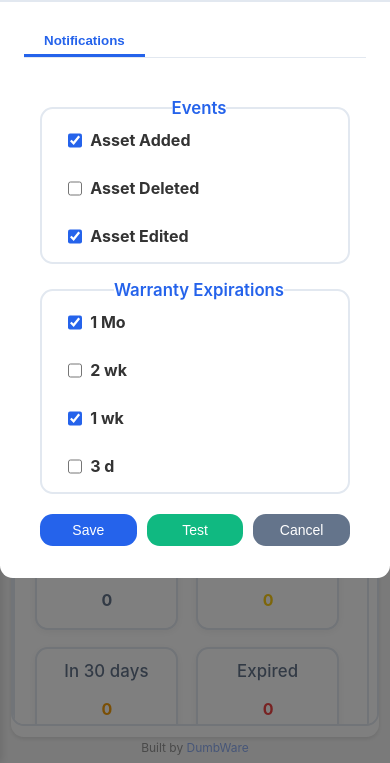
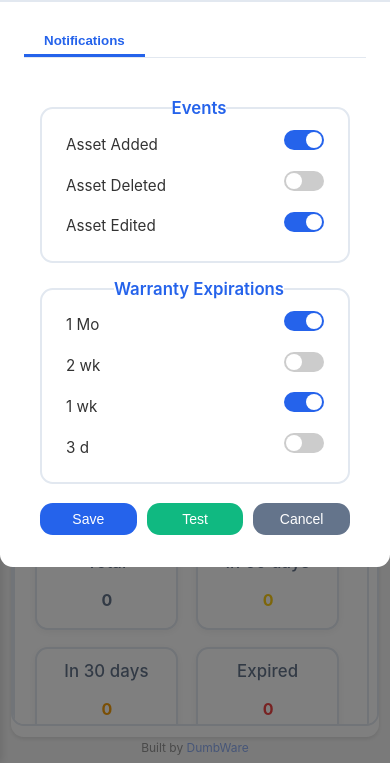
Before and after one commit to tvl83/DumbAssets, a website with bundled scripts: page public/index.html in a window 390 px wide. Both pictures are taken after a click on the button 247 px from the left and 44 px from the top of the page. Shown: the part 81-844 px from the top of the page. Built offline with nearby package versions, Linux system fonts and the light colour scheme; files whose address does not match are found by name.

Commit message:
restyle checkboxes as sliders

```diff
--- a/public/index.html
+++ b/public/index.html
@@ -512,16 +512,58 @@
                                     <form id="notificationForm">
                                         <fieldset>
                                             <legend>Events</legend>
-                                            <label><input type="checkbox" name="notifyAdd" id="notifyAdd"> Asset Added</label><br>
-                                            <label><input type="checkbox" name="notifyDelete" id="notifyDelete"> Asset Deleted</label><br>
-                                            <label><input type="checkbox" name="notifyEdit" id="notifyEdit"> Asset Edited</label>
+                                            <div class="toggle-row">
+                                                <span>Asset Added</span>
+                                                <label class="toggle-switch">
+                                                    <input type="checkbox" name="notifyAdd" id="notifyAdd">
+                                                    <span class="slider"></span>
+                                                </label>
+                                            </div>
+                                            <div class="toggle-row">
+                                                <span>Asset Deleted</span>
+                                                <label class="toggle-switch">
+                                                    <input type="checkbox" name="notifyDelete" id="notifyDelete">
+                                                    <span class="slider"></span>
+                                                </label>
+                                            </div>
+                                            <div class="toggle-row">
+                                                <span>Asset Edited</span>
+                                                <label class="toggle-switch">
+                                                    <input type="checkbox" name="notifyEdit" id="notifyEdit">
+                                                    <span class="slider"></span>
+                                                </label>
+                                            </div>
                                         </fieldset>
                                         <fieldset style="margin-top:1em;">
                                             <legend>Warranty Expirations</legend>
-                                            <label><input type="checkbox" name="notify1Month" id="notify1Month"> 1 Mo</label><br>
-                                            <label><input type="checkbox" name="notify2Week" id="notify2Week"> 2 wk</label><br>
-                                            <label><input type="checkbox" name="notify7Day" id="notify7Day"> 1 wk</label><br>
-                                            <label><input type="checkbox" name="notify3Day" id="notify3Day"> 3 d</label>
+                                            <div class="toggle-row">
+                                                <span>1 Mo</span>
+                                                <label class="toggle-switch">
+                                                    <input type="checkbox" name="notify1Month" id="notify1Month">
+                                                    <span class="slider"></span>
+                                                </label>
+                                            </div>
+                                            <div class="toggle-row">
+                                                <span>2 wk</span>
+                                                <label class="toggle-switch">
+                                                    <input type="checkbox" name="notify2Week" id="notify2Week">
+                                                    <span class="slider"></span>
+                                                </label>
+                                            </div>
+                                            <div class="toggle-row">
+                                                <span>1 wk</span>
+                                                <label class="toggle-switch">
+                                                    <input type="checkbox" name="notify7Day" id="notify7Day">
+                                                    <span class="slider"></span>
+                                                </label>
+                                            </div>
+                                            <div class="toggle-row">
+                                                <span>3 d</span>
+                                                <label class="toggle-switch">
+                                                    <input type="checkbox" name="notify3Day" id="notify3Day">
+                                                    <span class="slider"></span>
+                                                </label>
+                                            </div>
                                         </fieldset>
                                         <div class="modal-actions">
                                             <button type="button" id="saveNotificationSettings" class="action-button">Save<div class="spinner"></div></button>
--- a/public/styles.css
+++ b/public/styles.css
@@ -1272,20 +1272,57 @@ input[type="date"][data-has-value="true"] {
     font-size: 1.05em;
     color: var(--primary-color);
 }
-#settingsModal label {
-    display: flex;
-    align-items: center;
-    font-size: 1em;
-    margin-bottom: 0.5em;
+#settingsModal .toggle-row {
+    display: flex;
+    justify-content: space-between;
+    align-items: center;
+    margin-bottom: 0.8em;
+    padding-right: 0.5em;
+}
+#settingsModal .toggle-row span {
+    font-size: 0.95em;
+}
+#settingsModal .toggle-switch {
+    position: relative;
+    display: inline-block;
+    width: 40px;
+    height: 20px;
+}
+#settingsModal .toggle-switch input {
+    opacity: 0;
+    width: 0;
+    height: 0;
+}
+#settingsModal .slider {
+    position: absolute;
     cursor: pointer;
-    gap: 0.5em;
-    padding-left: 0.1em;
-}
-#settingsModal label input[type="checkbox"] {
-    margin: 0;
-    accent-color: var(--primary-color);
-    width: 1.1em;
-    height: 1.1em;
+    top: 0;
+    left: 0;
+    right: 0;
+    bottom: 0;
+    background-color: #ccc;
+    transition: .3s;
+    border-radius: 20px;
+}
+#settingsModal .slider:before {
+    position: absolute;
+    content: "";
+    height: 16px;
+    width: 16px;
+    left: 2px;
+    bottom: 2px;
+    background-color: white;
+    transition: .3s;
+    border-radius: 50%;
+}
+#settingsModal input:checked + .slider {
+    background-color: var(--primary-color);
+}
+#settingsModal input:focus + .slider {
+    box-shadow: 0 0 1px var(--primary-color);
+}
+#settingsModal input:checked + .slider:before {
+    transform: translateX(20px);
 }
 #settingsModal .modal-actions {
     display: flex;
```
